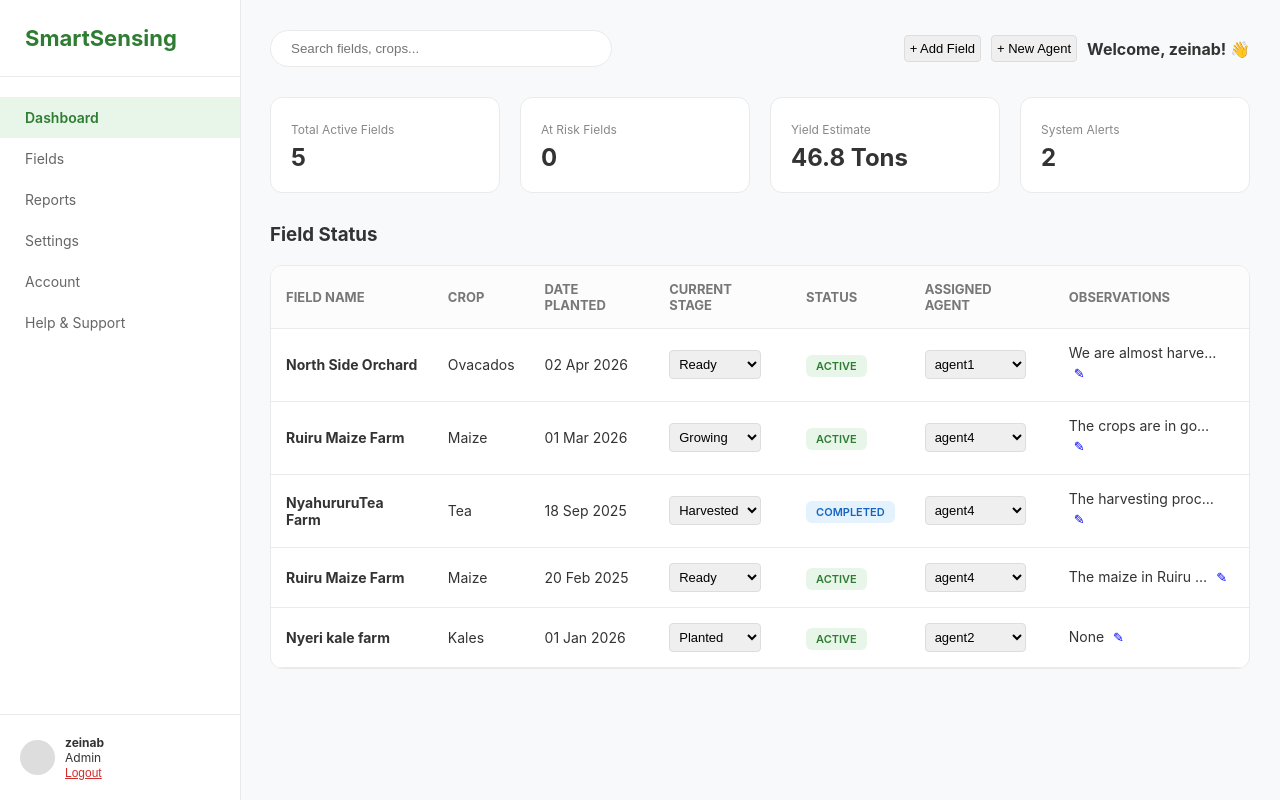
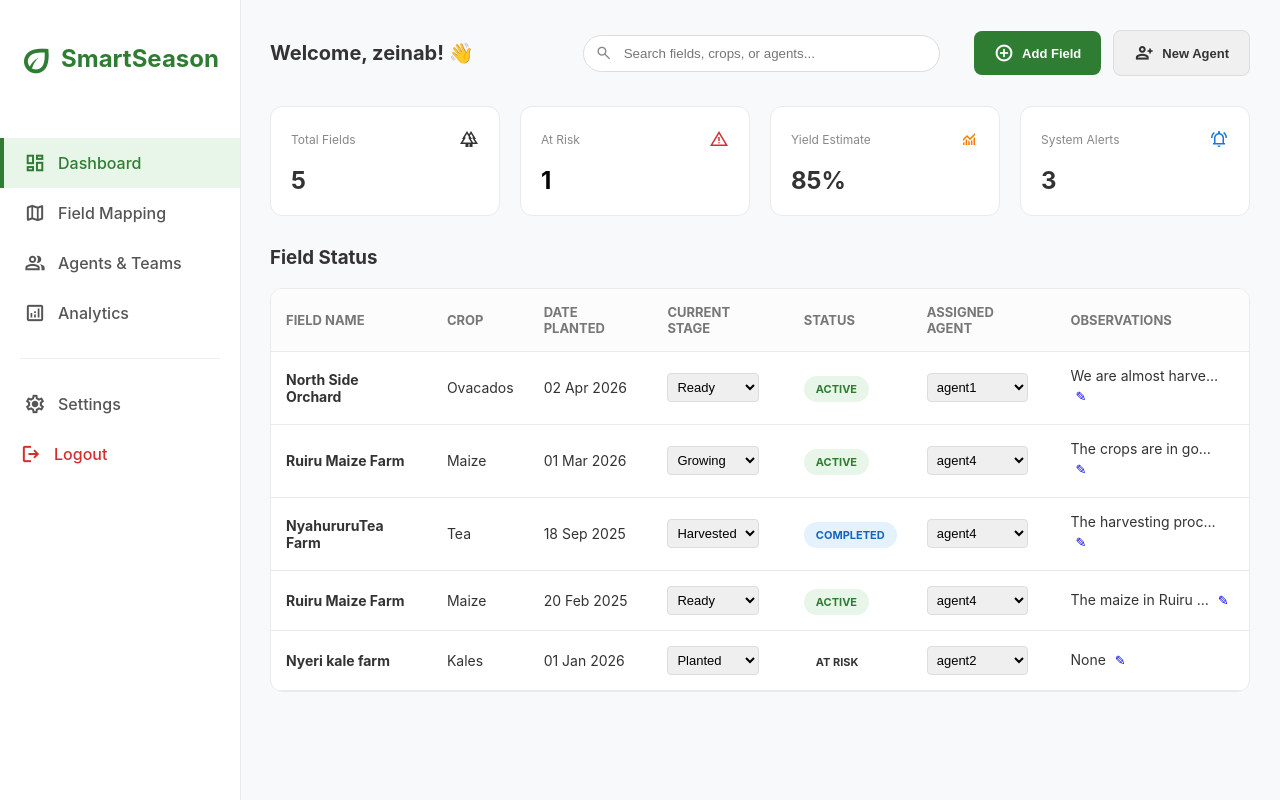
Before and after one commit to MissZein/Smart-Season-Field-Monitoring-System, a Django app: page /dashboard/ in a window 1280 px wide. Run offline with Django 5.2, Linux system fonts and the light colour scheme; a user stored in the database is signed in; data comes from the database, SQL or seed files in the repository; both versions use the stored data as it was after the commit; some libraries are stand-ins or nearby versions.

Commit message:
Made changes to the UI to make it interactive

```diff
--- a/fields/templates/fields/dashboard.html
+++ b/fields/templates/fields/dashboard.html
@@ -4,6 +4,7 @@
     <meta charset="UTF-8">
     <meta name="viewport" content="width=device-width, initial-scale=1.0">
     <script src="https://unpkg.com/htmx.org@1.9.10"></script>
+    <link href="https://fonts.googleapis.com/css2?family=Material+Symbols+Outlined" rel="stylesheet" />
     <title>SmartSensing | Dashboard</title>
     <style>
         :root {
@@ -27,28 +28,34 @@
             position: fixed;
         }
 
-        .logo { padding: 25px; font-size: 22px; font-weight: bold; color: var(--primary-green); border-bottom: 1px solid var(--border-color); }
-
-        .nav-links { flex-grow: 1; padding: 20px 0; }
         .nav-item {
-            padding: 12px 25px;
-            display: block;
-            text-decoration: none;
-            color: #666;
-            transition: 0.2s;
-            font-size: 14px;
-        }
-        .nav-item:hover, .nav-item.active { background: #e8f5e9; color: var(--primary-green); font-weight: 600; }
-
-        .profile-box {
-            padding: 20px;
-            border-top: 1px solid var(--border-color);
     display: flex;
     align-items: center;
-            gap: 10px;
+    gap: 12px;
+    padding: 12px 20px;
+    text-decoration: none;
+    color: #555;
+    font-weight: 500;
+    transition: all 0.2s ease;
+    border-left: 4px solid transparent;
 }
-        .profile-img { width: 35px; height: 35px; border-radius: 50%; background: #ddd; }
-        .profile-info { font-size: 12px; }
+
+.nav-item:hover {
+    background: #f1f8e9; /* Light green tint */
+    color: #2e7d32;
+    border-left: 4px solid #2e7d32;
+}
+
+.nav-item.active {
+    background: #e8f5e9;
+    color: #2e7d32;
+    border-left: 4px solid #2e7d32;
+}
+
+.nav-item .icon {
+    font-size: 22px;
+    color: inherit; /* Matches text color */
+}
 
         /* Main Content */
         .main-content { margin-left: var(--sidebar-width); flex-grow: 1; padding: 30px; }
@@ -61,6 +68,44 @@
             border-radius: 20px;
             outline: none;
         }
+        /* --- Modern Buttons --- */
+.btn-primary, .btn-secondary {
+    padding: 10px 20px;
+    border-radius: 8px;
+    border: none;
+    cursor: pointer;
+    font-weight: 600;
+    display: inline-flex;
+    align-items: center;
+    gap: 8px;
+    transition: all 0.3s ease;
+}
+
+.btn-primary { background: #2e7d32; color: white; }
+.btn-primary:hover { background: #1b5e20; transform: translateY(-2px); box-shadow: 0 4px 6px rgba(0,0,0,0.1); }
+
+.btn-secondary { background: #f0f0f0; color: #333; border: 1px solid #ddd; }
+.btn-secondary:hover { background: #e0e0e0; }
+
+/* --- Glassmorphism Modal --- */
+.modal-overlay {
+    position: fixed; top: 0; left: 0; width: 100%; height: 100%;
+    background: rgba(0, 0, 0, 0.3);
+    backdrop-filter: blur(5px); /* This creates the glass blur */
+    display: flex; align-items: center; justify-content: center;
+    z-index: 1000;
+}
+
+.modal-card {
+    background: white; padding: 30px; border-radius: 16px; width: 400px;
+    box-shadow: 0 20px 25px -5px rgba(0,0,0,0.1);
+}
+
+/* --- Icons --- */
+.icon { font-family: 'Material Symbols Outlined'; font-size: 20px; vertical-align: middle; }
+.stat-card { display: flex; flex-direction: column; gap: 10px; }
+.stat-header { display: flex; justify-content: space-between; align-items: center; }
+
 
         /* Stats Grid */
         .stats-grid { display: grid; grid-template-columns: repeat(4, 1fr); gap: 20px; margin-bottom: 30px; }
@@ -75,10 +120,10 @@
         td { padding: 15px; border-bottom: 1px solid var(--border-color); font-size: 14px; }
 
         /* Status Badges */
-        .badge { padding: 4px 10px; border-radius: 6px; font-size: 11px; font-weight: 600; text-transform: uppercase; }
-        .active { background: #e8f5e9; color: #2e7d32; }
-        .at-risk { background: #ffebee; color: #c62828; animation: pulse 2s infinite; }
-        .completed { background: #e3f2fd; color: #1565c0; }
+        .badge { padding: 6px 12px; border-radius: 20px; font-size: 11px; font-weight: 700; text-transform: uppercase; }
+        .active { background: #e8f5e9; color: #2e7d32;}
+        .at-risk { background: #ffebee; color: #e90f0f;}
+        .completed { background: #e3f2fd; color: #1565c0;}
 
         @keyframes pulse { 50% { opacity: 0.7; } }
 
@@ -89,67 +134,104 @@
 <body>
 
     <div class="sidebar">
-        <div class="logo">SmartSensing</div>
-        <div class="nav-links">
-            <a href="#" class="nav-item active">Dashboard</a>
-            <a href="#" class="nav-item">Fields</a>
-            <a href="#" class="nav-item">Reports</a>
-            <a href="#" class="nav-item">Settings</a>
-            <a href="#" class="nav-item">Account</a>
-            <a href="#" class="nav-item">Help & Support</a>
+    <div class="logo-section" style="padding: 20px; text-align: center;">
+        <h2 style="color: #2e7d32; display: flex; align-items: center; justify-content: center; gap: 8px;">
+            <span class="icon" style="font-size: 32px;">eco</span> SmartSeason
+        </h2>
     </div>
-        <div class="profile-box">
-            <div class="profile-img"></div>
-            <div class="profile-info">
-                <strong>{{ user.username }}</strong><br>
-                <span>{% if is_admin %}Admin{% else %}Agent{% endif %}</span><br>
-                <form action="{% url 'logout' %}" method="post">
+
+    <nav style="margin-top: 20px;">
+        <a href="{% url 'dashboard' %}" class="nav-item active">
+            <span class="icon">dashboard</span> Dashboard
+        </a>
+
+        <a href="#" class="nav-item">
+            <span class="icon">map</span> Field Mapping
+        </a>
+
+        <a href="#" class="nav-item">
+            <span class="icon">group</span> Agents & Teams
+        </a>
+
+        <a href="#" class="nav-item">
+            <span class="icon">analytics</span> Analytics
+        </a>
+
+        <hr style="border: 0; border-top: 1px solid #eee; margin: 20px;">
+
+        <a href="#" class="nav-item">
+            <span class="icon">settings</span> Settings
+        </a>
+
+        <form action="{% url 'logout' %}" method="post" style="margin: 0;">
     {% csrf_token %}
-                    <button class="btn-logout">Logout</button>
+    <button type="submit" class="nav-item" style="color: #d32f2f; background: none; border: none; width: 100%; text-align: left; cursor: pointer; font-family: inherit; font-size: inherit;">
+        <span class="icon">logout</span> Logout
+    </button>
 </form>
+    </nav>
 </div>
+    <div class="main-content">
+        <div class="header-row" style="display: flex; justify-content: space-between; align-items: center; margin-bottom: 30px; gap: 20px;">
+
+    <div style="flex: 1;">
+        <h2 style="margin: 0; font-size: 20px;">Welcome, {{ user.username }}! 👋</h2>
+    </div>
+
+    <div style="flex: 2; display: flex; justify-content: center;">
+        <div style="position: relative; width: 100%; max-width: 300px;">
+            <span class="icon" style="position: absolute; left: 12px; top: 50%; transform: translateY(-50%); color: #888; font-size: 18px;">search</span>
+            <input type="text"
+       name="search"
+       class="search-bar"
+       placeholder="Search fields, crops, or agents..."
+       hx-get="{% url 'dashboard' %}"
+       hx-trigger="keyup changed delay:500ms"
+       hx-target="#fields-table-body"
+       style="width: 100%; padding: 10px 15px 10px 40px; border: 1px solid #ddd; border-radius: 20px;">
         </div>
     </div>
 
-    <div class="main-content">
-        <div class="header-row">
-            <input type="text" class="search-bar" placeholder="Search fields, crops...">
-            <div style="display: flex; gap: 10px; align-items: center;">
+    <div style="display: flex; gap: 12px; align-items: center;">
         {% if is_admin %}
-                    <button class="btn-save"
-        hx-get="{% url 'add_field' %}"
-        hx-target="body"
-        hx-swap="beforeend">
-    + Add Field
+            <button class="btn-primary" hx-get="{% url 'add_field' %}" hx-target="body" hx-swap="beforeend">
+                <span class="icon">add_circle</span> Add Field
             </button>
-
-<button class="btn-edit"
-        hx-get="{% url 'add_agent' %}"
-        hx-target="body"
-        hx-swap="beforeend">
-    + New Agent
+            <button class="btn-secondary" hx-get="{% url 'add_agent' %}" hx-target="body" hx-swap="beforeend">
+                <span class="icon">person_add</span> New Agent
             </button>
         {% endif %}
-        <strong>Welcome, {{ user.username }}! 👋</strong>
     </div>
+
 </div>
 
         <div class="stats-grid">
             <div class="stat-card">
-                <small>Total Active Fields</small>
+                <div class="stat-header">
+                    <small>Total Fields</small>
+                    <span class="icon">forest</span>
+                 </div>
                 <h2>{{ total_fields }}</h2>
             </div>
             <div class="stat-card">
-                <small>At Risk Fields</small>
-                <h2 style="color: var(--at-risk-color)">{{ at_risk_count }}</h2>
+                <div class="stat-header">
+                    <small>At Risk</small>
+                    <span class="icon" style="color: #d32f2f;">warning</span>
+                    </div>
+                <h2 style="color: #050505">{{ at_risk_count }}</h2>
             </div>
             <div class="stat-card">
+        <div class="stat-header">
             <small>Yield Estimate</small>
-                <h2>46.8 Tons</h2>
+            <span class="icon" style="color: #f57c00;">monitoring</span> </div>
+        <h2>{{ yield_estimate|default:"85%" }}</h2>
     </div>
+
     <div class="stat-card">
+        <div class="stat-header">
             <small>System Alerts</small>
-                <h2>2</h2>
+            <span class="icon" style="color: #1976d2;">notifications_active</span> </div>
+        <h2>{{ alert_count|default:"3" }}</h2>
     </div>
         </div>
 
@@ -168,6 +250,7 @@
                     </tr>
                 </thead>
                 <tbody id="field-table-body">
+
                     {% for field in fields %}
                     <tr id="field-row-{{ field.id }}">
                         <td><strong>{{ field.name }}</strong></td>
--- a/fields/views.py
+++ b/fields/views.py
@@ -6,6 +6,7 @@
 from django.contrib.auth.models import User
 from django.views.decorators.http import require_POST
 from django.utils import timezone
+from django.db.models import Q
 
 @login_required
 def update_field_status(request, pk):
@@ -25,6 +26,8 @@
     return HttpResponse("Unauthorized", status=403)
 @login_required
 def dashboard(request):
+    search_query = request.GET.get('search', '')
+    is_admin = request.user.is_superuser or request.user.is_staff
     user = request.user
     is_admin = user.groups.filter(name='Admins').exists() or user.is_superuser
 
@@ -35,6 +38,13 @@
     else:
         fields = Field.objects.filter(assigned_agent=request.user)
         all_agents = None
+        # Apply Search Filter
+    if search_query:
+        fields = fields.filter(
+            Q(name__icontains=search_query) |
+            Q(crop_type__icontains=search_query) |
+            Q(assigned_agent__username__icontains=search_query)
+        )
 
     # Simple summaries for the dashboard [cite: 50, 52]
     context = {
@@ -44,6 +54,11 @@
         'is_admin': is_admin,
         'all_agents': all_agents,
     }
+
+    # IF this is an HTMX request, only return the table rows partial
+    if request.headers.get('HX-Request') == 'true':
+        return render(request, 'fields/partials/field_rows.html', context)
+
     return render(request, 'fields/dashboard.html', context)
 # 1. This view returns the HTML for the input box
 @login_required
```
Also changed, not shown: fields/models.py (+16 -10 lines), fields/templates/fields/partials/add_field_modal.html (+47 -18 lines), fields/templates/fields/partials/field_rows.html (added, +39 -0 lines), db.sqlite3. Lines whose indentation alone changed are shown as unchanged.
